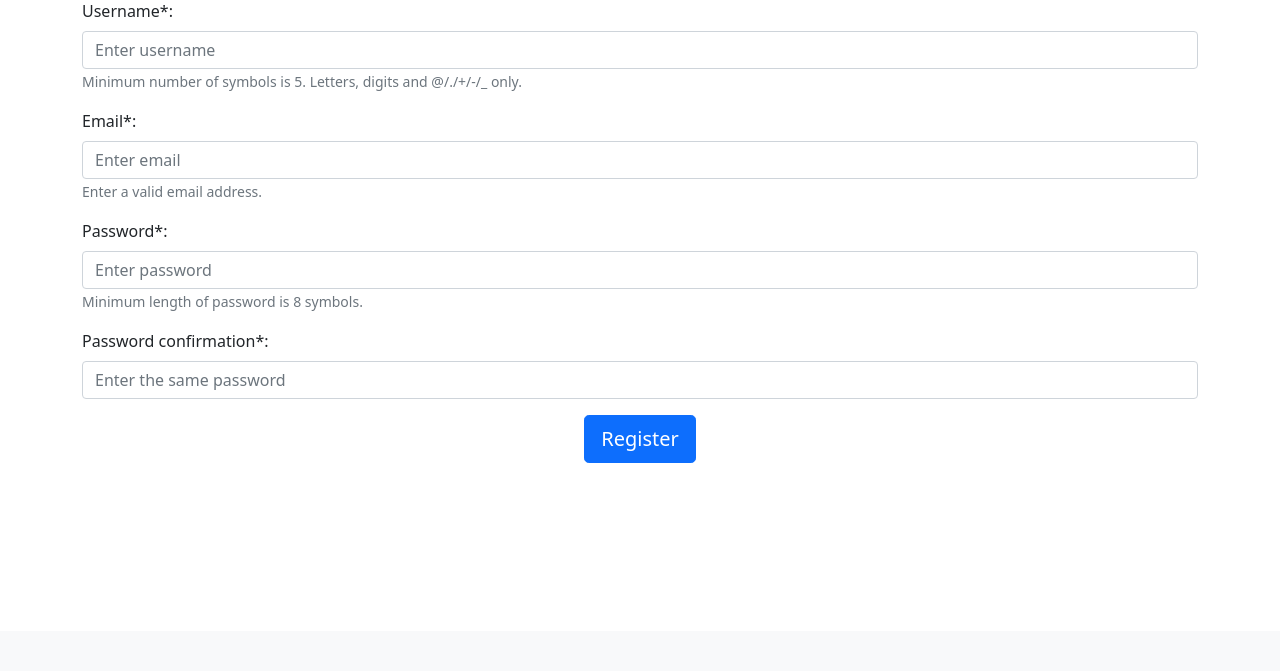
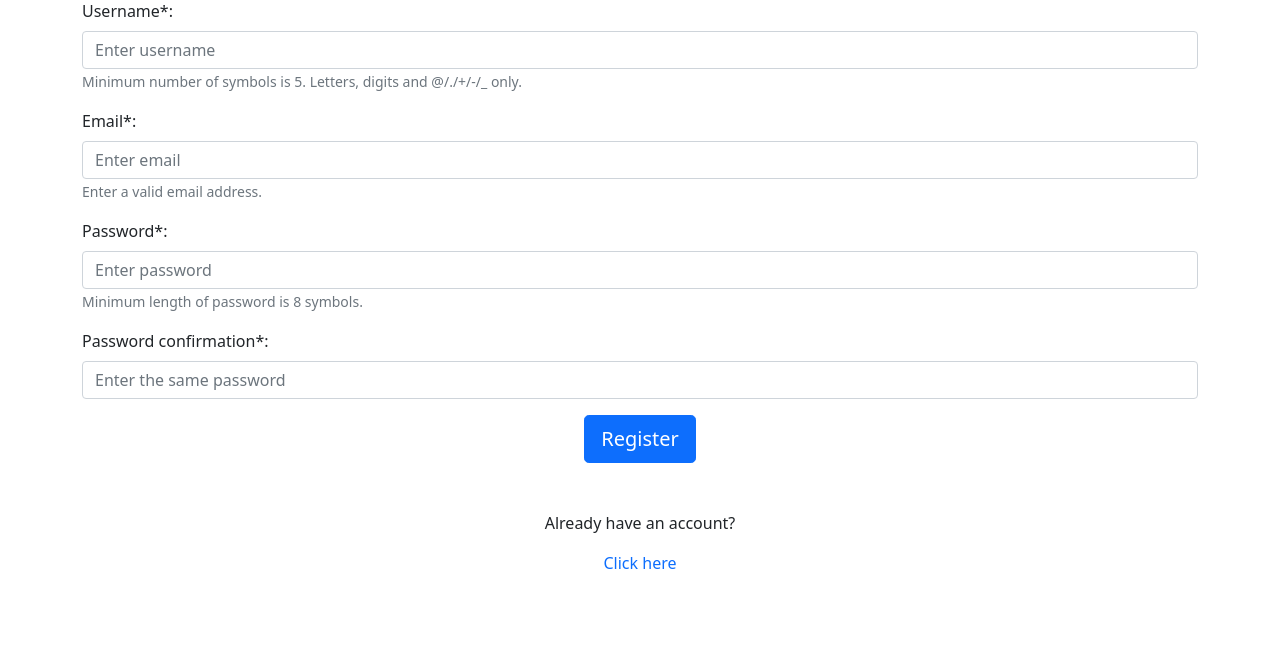
Before and after one commit to Andrew-157/flask_project_2, a Flask app: page /auth/register/ in a window 1280 px wide. Shown: the part 169-840 px from the top of the page. Before the commit the page ends 632 px from the top, so only its background shows below. Run offline with Flask 3, Linux system fonts and the light colour scheme.

Commit message:
Small changes in templates

```diff
--- a/app/templates/auth/login.html
+++ b/app/templates/auth/login.html
@@ -29,5 +29,9 @@
             <button type="submit" class="btn btn-primary btn-lg">Login</button>
         </div>
     </form>
+    <div class="text-center container py-5">
+        <p>Do not have an account?</p>
+        <a class="text-decoration-none" href="{{ url_for('auth.register') }}">Click here</a>
+    </div>
 </div>
 {% endblock %}
--- a/app/templates/auth/register.html
+++ b/app/templates/auth/register.html
@@ -50,7 +50,10 @@
             <button type="submit" class="btn btn-primary btn-lg">Register</button>
         </div>
     </form>
-
+    <div class="text-center container py-5">
+        <p>Already have an account?</p>
+        <a class="text-decoration-none" href="{{ url_for('auth.login') }}">Click here</a>
+    </div>
 </div>
 
 
```
